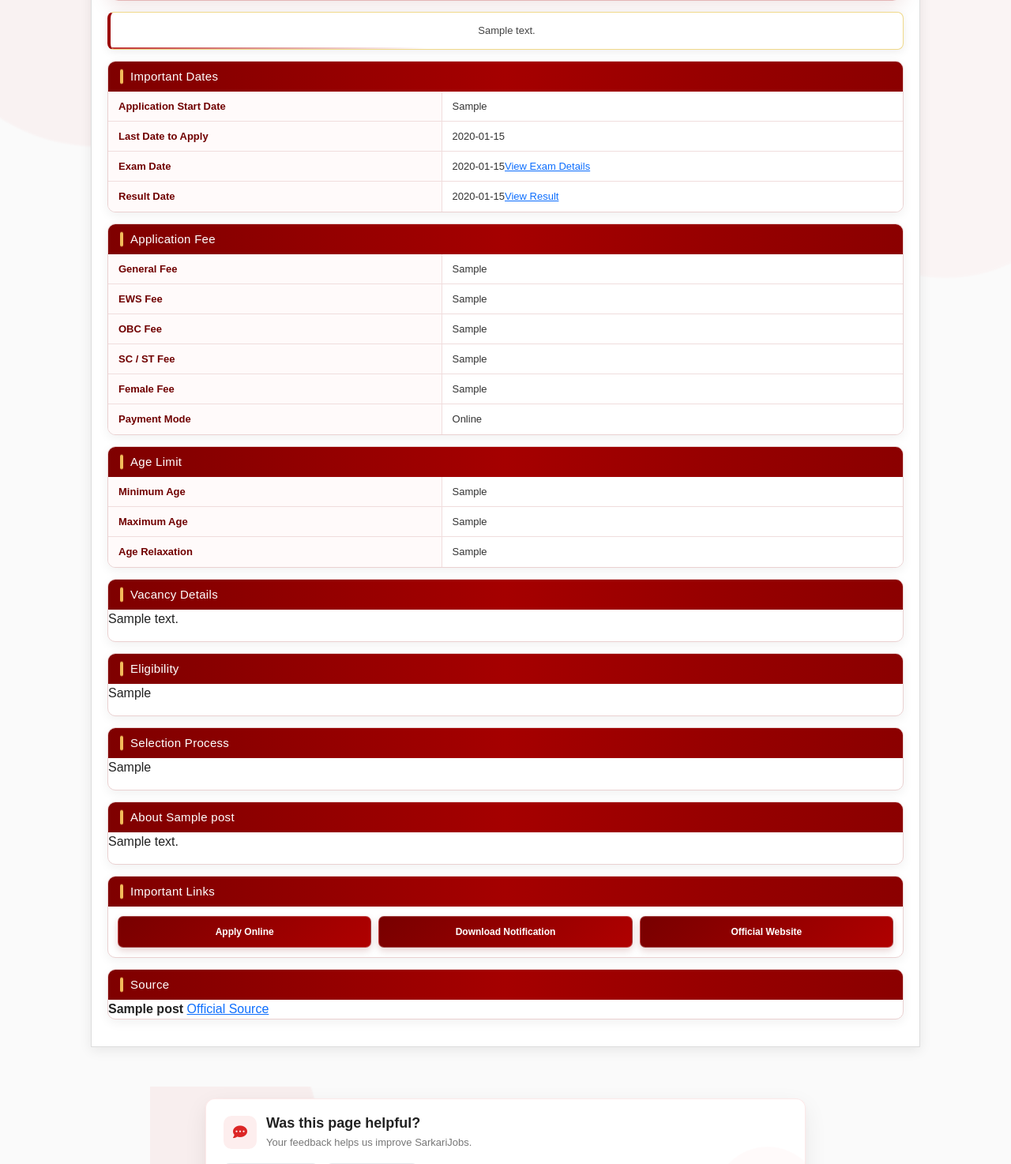
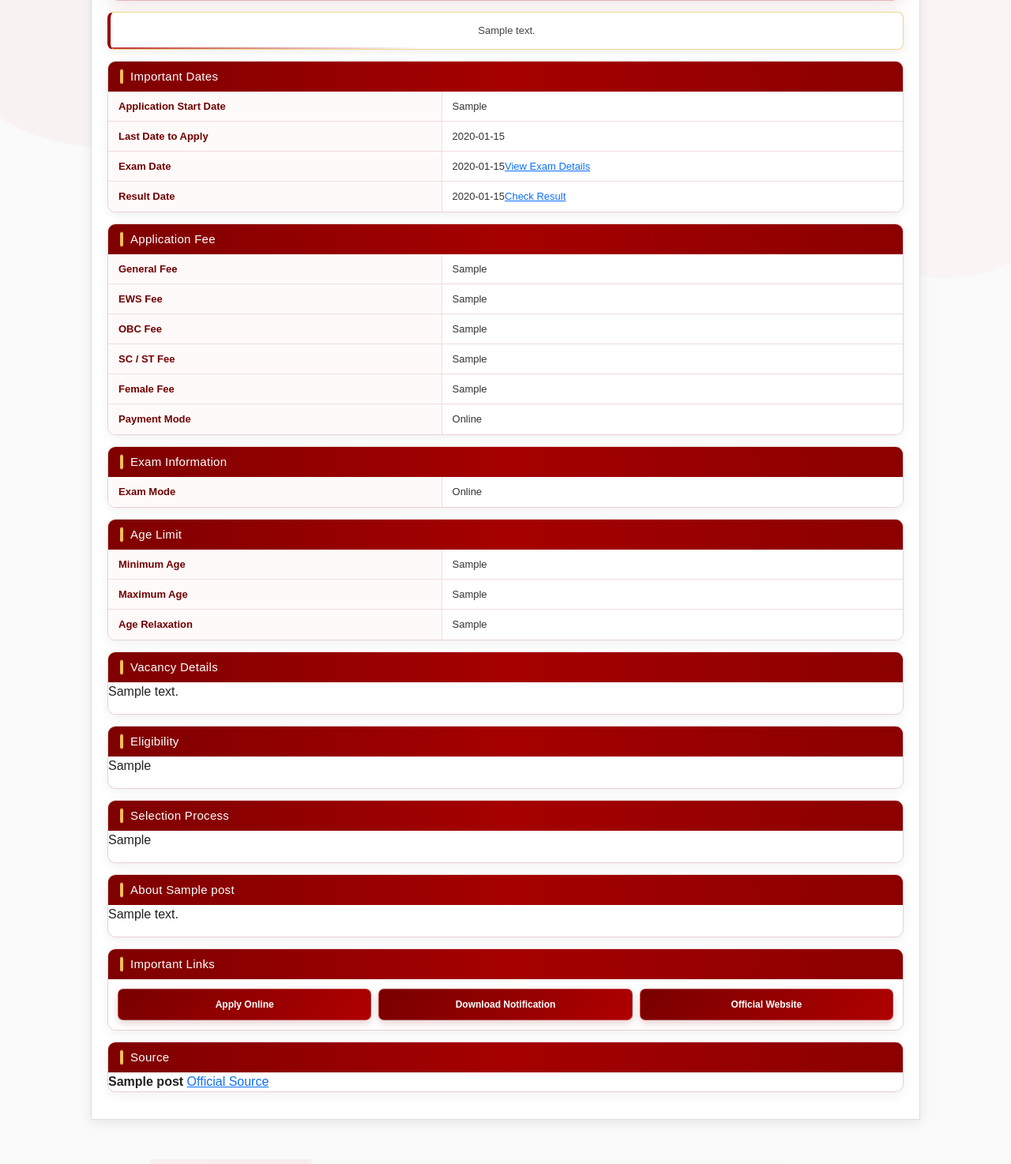
Before and after one commit to vishalgautamx/SarkariJobs, a Django app: a page that uses templates/post.html in a window 1280 px wide. Shown: the part 367-1841 px from the top of the page at 79% size. Run offline with Django 5.2, Linux system fonts and the light colour scheme; tables that the repository leaves empty hold one stand-in row (values such as "Sample post").

Commit message:
Add exam and result details

```diff
--- a/apps/posts/models.py
+++ b/apps/posts/models.py
@@ -1,3 +1,4 @@
+
 from django.db import models
 
 
@@ -61,15 +62,17 @@ class Post(models.Model):
         max_length=100,
         blank=True
     )
+
     ews_fee = models.CharField(
-                max_length=100,
-                blank=True
-            )
+        max_length=100,
+        blank=True
+    )
 
     sc_st_fee = models.CharField(
         max_length=100,
         blank=True
     )
+
     obc_fee = models.CharField(
         max_length=100,
         blank=True
@@ -81,6 +84,16 @@ class Post(models.Model):
     )
 
     payment_mode = models.CharField(
+        max_length=20,
+        choices=[
+            ("Online", "Online"),
+            ("Offline", "Offline"),
+        ],
+        blank=True
+    )
+
+    # Exam Mode
+    exam_mode = models.CharField(
         max_length=20,
         choices=[
             ("Online", "Online"),
@@ -159,6 +172,7 @@ class Post(models.Model):
         null=True,
         blank=True
     )
+
     # Dates
     created_at = models.DateTimeField(
         auto_now_add=True
@@ -170,6 +184,7 @@ class Post(models.Model):
 
     def __str__(self):
         return self.title
+
 
 class DiscoverItem(models.Model):
 
--- a/templates/post.html
+++ b/templates/post.html
@@ -206,7 +206,7 @@ Latest information about {{ post.title }}, including important dates, eligibilit
                        rel="noopener noreferrer"
                        class="date-link">
 
-                        View Result
+                        Check Result
 
                     </a>
 
@@ -337,6 +337,37 @@ Latest information about {{ post.title }}, including important dates, eligibilit
             </div>
 
             {% endif %}
+
+        </div>
+
+    </section>
+
+    {% endif %}
+
+
+    <!-- =====================================================
+         EXAM INFORMATION
+    ====================================================== -->
+
+    {% if post.exam_mode %}
+
+    <section class="job-section">
+
+        <h2>Exam Information</h2>
+
+        <div class="job-table">
+
+            <div class="job-row">
+
+                <div>
+                    Exam Mode
+                </div>
+
+                <div>
+                    {{ post.exam_mode }}
+                </div>
+
+            </div>
 
         </div>
 
```
Also changed, not shown: apps/posts/admin.py (+16 -0 lines), apps/posts/migrations/0007_post_exam_mode.py (added).
